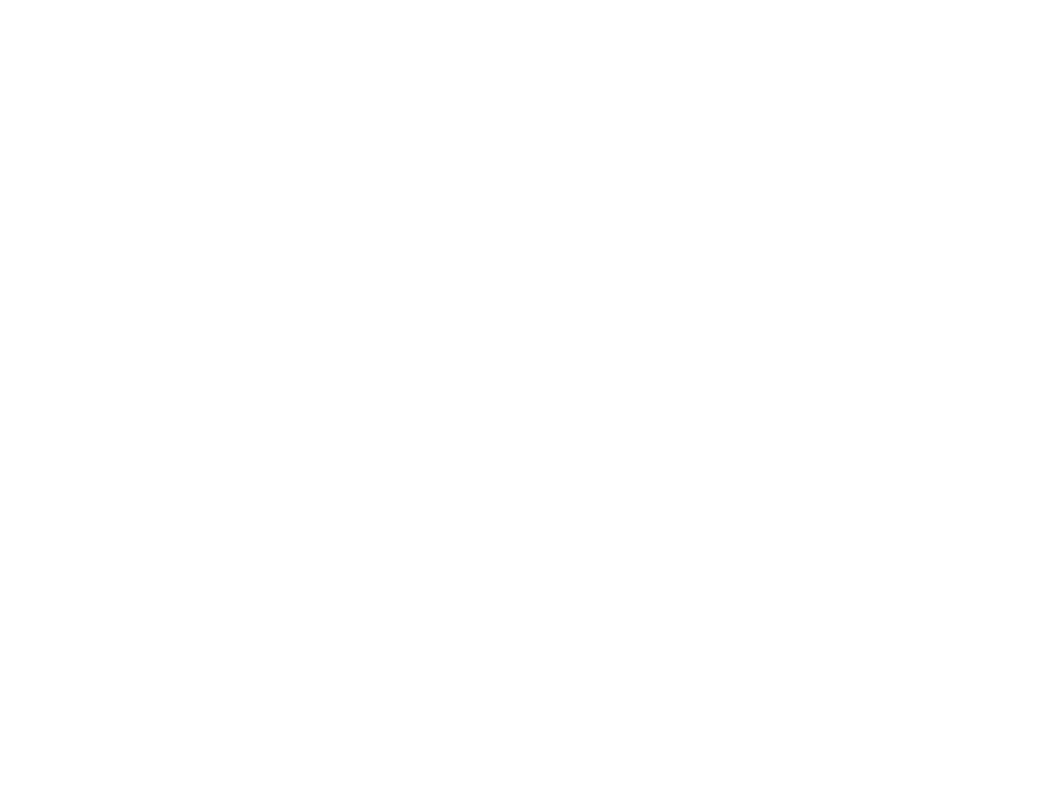
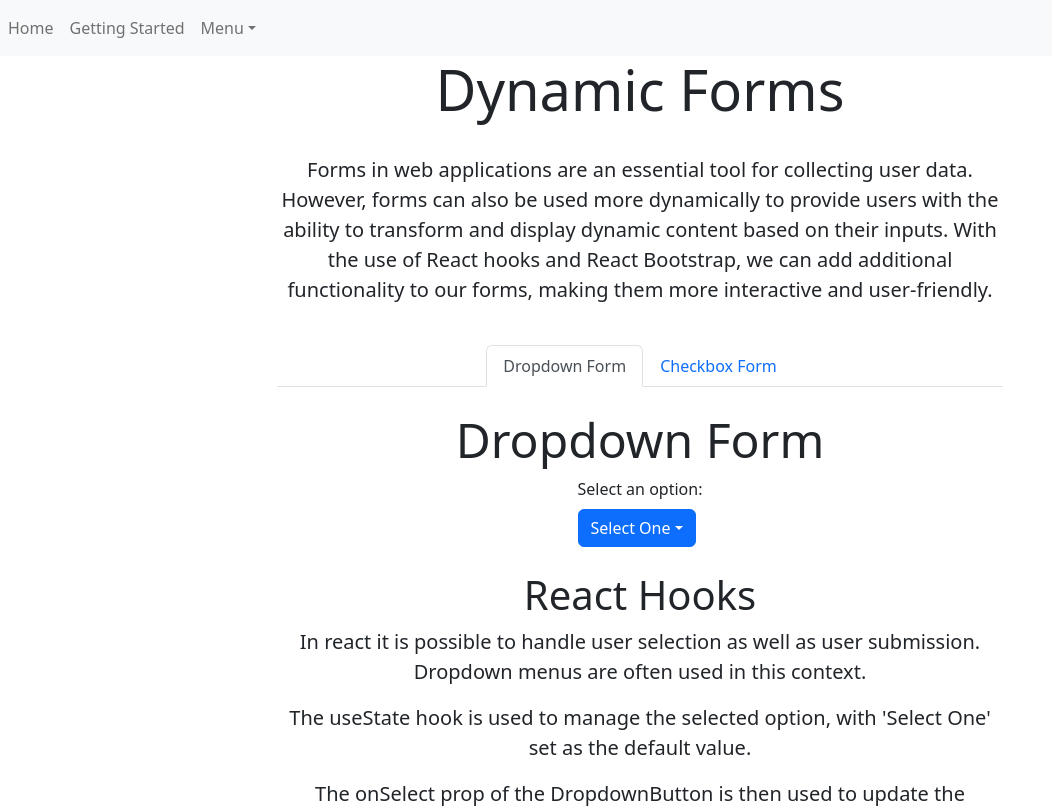
Before and after one commit to AliciaMoses/react-bootstrap-primer, a React (Create React App) app: page /dynamic-forms in a window 1280 px wide. Before the commit this address had no page. Shown: the top 808 px of the page, without its empty margins (0-1052 px from the left). Built offline with nearby package versions, Linux system fonts and the light colour scheme.

Commit message:
Added form components and inpage tab navigation

```diff
--- a/src/App.js
+++ b/src/App.js
@@ -1,6 +1,7 @@
 import "./App.css";
 import {BrowserRouter,Routes,Route} from "react-router-dom";
 import Buttons from "./components/pages/buttons/Buttons";
+import DynamicForms from "./components/pages/dynamic-forms/DynamicForms";
 import Forms from "./components/pages/forms/Forms";
 import Home from "./components/pages/home/Home";
 import Intro from "./components/pages/getting-started/GettingStarted";
@@ -16,6 +17,7 @@ function App() {
         <Routes>
           <Route exact path="/" element={<Home />} />
           <Route exact path="/buttons" element={<Buttons/>} />
+          <Route exact path="/dynamic-forms" element={<DynamicForms/>} />
           <Route exact path="/forms" element={<Forms/>} />
           <Route exact path="/getting-started" element={<Intro/>} />
           <Route exact path="/layouts" element={<Layouts/>} />
--- a/src/components/base-components/PageList.js
+++ b/src/components/base-components/PageList.js
@@ -1,5 +1,6 @@
 const PageList = [
     { path: '/buttons', label: 'Buttons' },
+    { path: '/dynamic-forms', label: 'Dynamic Forms' },
     { path: '/forms', label: 'Forms' },
     { path: '/getting-started', label: 'Getting Started' },
     { path: '/', label: 'Home' },
--- /dev/null
+++ b/src/components/demo-components/form/Checkbox.js
@@ -0,0 +1,93 @@
+import React, { useState } from "react";
+import { Form, Button } from "react-bootstrap";
+
+const CheckboxForm = () => {
+  const [selectedItems, setSelectedItems] = useState([]);
+  const [otherValue, setOtherValue] = useState("");
+  const [showInput, setShowInput] = useState(false);
+
+  const handleChange = (event) => {
+    const { value } = event.target;
+    const newSelectedItems = [...selectedItems];
+
+    if (value === "other") {
+      setShowInput(true);
+    } else {
+      setShowInput(false);
+    }
+
+    if (newSelectedItems.includes(value)) {
+      newSelectedItems.splice(newSelectedItems.indexOf(value), 1);
+    } else {
+      newSelectedItems.push(value);
+    }
+
+    setSelectedItems(newSelectedItems);
+  };
+
+  const handleOtherInputChange = (event) => {
+    setOtherValue(event.target.value);
+  };
+
+  const handleSubmit = (event) => {
+    event.preventDefault();
+    if (selectedItems.length === 0) {
+      alert("Please select at least one item");
+      return;
+    }
+    if (selectedItems.includes("other") && otherValue.trim() === "") {
+      alert('Please enter a value for "Other"');
+      return;
+    }
+
+    const selectedItemsText = selectedItems
+      .map((item) => (item === "other" ? otherValue : item))
+      .join(", ");
+
+    alert(`Selected items: ${selectedItemsText}`);
+  };
+
+  return (
+    <Form onSubmit={handleSubmit}>
+      <Form.Group controlId="checkboxMenu">
+        <Form.Check
+          type="checkbox"
+          label="Item 1"
+          value="item1"
+          onChange={handleChange}
+        />
+        <Form.Check
+          type="checkbox"
+          label="Item 2"
+          value="item2"
+          onChange={handleChange}
+        />
+        <Form.Check
+          type="checkbox"
+          label="Item 3"
+          value="item3"
+          onChange={handleChange}
+        />
+        <Form.Check
+          type="checkbox"
+          label="Other"
+          value="other"
+          onChange={handleChange}
+        />
+        {showInput && (
+          <Form.Control
+            type="text"
+            placeholder="Enter other item"
+            value={otherValue}
+            onChange={handleOtherInputChange}
+          />
+        )}
+      </Form.Group>
+      <Button variant="primary" type="submit">
+        Submit
+      </Button>
+    </Form>
+  );
+};
+
+export default CheckboxForm;
--- /dev/null
+++ b/src/components/demo-components/form/Dropdown.js
@@ -0,0 +1,29 @@
+// import React and the necessary hooks
+import React, { useState } from "react";
+
+import { Form, DropdownButton, Dropdown } from "react-bootstrap";
+
+const DropdownForm = () => {
+  const [selectedOption, setSelectedOption] = useState("Select One");
+  const handleSelect = (eventKey) => {
+    setSelectedOption(eventKey);
+  };
+
+  return (
+    <Form>
+      <Form.Group controlId="formDropdown">
+        <Form.Label>Select an option:</Form.Label>
+        <DropdownButton
+          id="dropdown-button"
+          title={selectedOption}
+          onSelect={handleSelect}
+        >
+          <Dropdown.Item eventKey="Option 1">Option 1</Dropdown.Item>
+          <Dropdown.Item eventKey="Option 2">Option 2</Dropdown.Item>
+          <Dropdown.Item eventKey="Option 3">Option 3</Dropdown.Item>
+        </DropdownButton>
+      </Form.Group>
+    </Form>
+  );
+};
+export default DropdownForm;
--- /dev/null
+++ b/src/components/pages/dynamic-forms/CheckboxForms.js
@@ -0,0 +1,35 @@
+import React from "react";
+
+import { Container } from "react-bootstrap";
+import CheckboxForm from "../../demo-components/form/Checkbox";
+
+const CheckboxForms = () => {
+  return (
+    <>
+      <br></br>
+      <h1 className="display-5 text-center">Checkbox Form</h1>
+      <br></br>
+      <Container className="d-flex justify-content-center align-items-center">
+        <CheckboxForm />
+      </Container>
+      <br></br>
+      <p className="lead text-center">
+        The form allows users to select one or more items from a list of
+        options, including an "Other" option that allows users to input a custom
+        value. If the "Other" option is selected, a text input field is
+        displayed where the user can enter their custom value.
+      </p>
+      <p className="lead text-center">
+        {" "}
+        When the form is submitted, the selected items are displayed in an alert
+        message. The code uses the useState hook to manage the selected items,
+        the "Other" input value, and whether or not to display the input field.
+        The handleOtherInputChange function is used to update the "Other" input
+        value, and the handleSubmit function is used to validate the form and
+        display the selected items in an alert message.
+      </p>
+    </>
+  );
+};
+
+export default CheckboxForms;
--- /dev/null
+++ b/src/components/pages/dynamic-forms/DropdownForms.js
@@ -0,0 +1,42 @@
+import React from "react";
+import { Prism as SyntaxHighlighter } from "react-syntax-highlighter";
+import { atomDark } from "react-syntax-highlighter/dist/esm/styles/prism";
+import { Container } from "react-bootstrap";
+import DropdownForm from "../../demo-components/form/Dropdown";
+import dropdownCode from "./dropdownCode";
+
+const DropdownForms = () => {
+  return (
+    <>
+      <br></br>
+      <h1 className="display-5 text-center">Dropdown Form</h1>
+      <Container className="d-flex justify-content-center align-items-center">
+        <DropdownForm />
+      </Container>
+      <br></br>
+      <h1 class="display-6 text-center">React Hooks</h1>
+      <p className="lead text-center">
+        In react it is possible to handle user selection as well as user
+        submission. Dropdown menus are often used in this context.
+      </p>
+      <p className="lead text-center">
+        The useState hook is used to manage the selected option, with 'Select
+        One' set as the default value.
+      </p>
+      <p className="lead text-center">
+        The onSelect prop of the DropdownButton is then used to update the
+        selected option whenever a new option is selected from the dropdown
+        menu, with the handleSelect function passing the eventKey of the
+        selected option to the setSelectedOption function.
+      </p>
+
+      <br></br>
+      <h1 class="display-6 text-center">The Code</h1>
+      <SyntaxHighlighter language="javascript" style={atomDark}>
+        {dropdownCode}
+      </SyntaxHighlighter>
+    </>
+  );
+};
+
+export default DropdownForms;
--- /dev/null
+++ b/src/components/pages/dynamic-forms/DynamicForms.js
@@ -0,0 +1,60 @@
+import React, { useState } from "react";
+import Layout from "../../base-components/layout/Layout";
+import { Container, Nav, Tab } from "react-bootstrap";
+import DropdownForms from "./DropdownForms";
+import CheckboxForms from "./CheckboxForms";
+
+const DynamicForms = () => {
+  const [currentTab, setCurrentTab] = useState("dropdown");
+
+  const handleTabSelect = (selectedTab) => {
+    setCurrentTab(selectedTab);
+  };
+
+  return (
+    <Layout>
+      <h1 className="display-4 text-center">Dynamic Forms</h1>
+      <br></br>
+      <Container style={{ maxWidth: "750px" }}>
+        <p className="lead text-center">
+          Forms in web applications are an essential tool for collecting user
+          data. However, forms can also be used more dynamically to provide
+          users with the ability to transform and display dynamic content based
+          on their inputs. With the use of React hooks and React Bootstrap, we
+          can add additional functionality to our forms, making them more
+          interactive and user-friendly.
+        </p>
+        <br></br>
+        <Tab.Container activeKey={currentTab} onSelect={handleTabSelect}>
+          <Nav
+            variant="tabs"
+            defaultActiveKey={currentTab}
+            className="d-flex justify-content-center"
+          >
+            <Nav.Item>
+              <Nav.Link eventKey="dropdown">Dropdown Form</Nav.Link>
+            </Nav.Item>
+            <Nav.Item>
+              <Nav.Link eventKey="checkbox">Checkbox Form</Nav.Link>
+            </Nav.Item>
+          </Nav>
+
+          <Tab.Content>
+            <Tab.Pane eventKey="dropdown">
+              <Container>
+                <DropdownForms />
+              </Container>
+            </Tab.Pane>
+            <Tab.Pane eventKey="checkbox">
+              <Container>
+                <CheckboxForms/>
+              </Container>
+            </Tab.Pane>
+          </Tab.Content>
+        </Tab.Container>
+      </Container>
+    </Layout>
+  );
+};
+
+export default DynamicForms;
--- /dev/null
+++ b/src/components/pages/dynamic-forms/dropdownCode.js
@@ -0,0 +1,22 @@
+const dropdownCode = `
+// Import React and the necessary hooks
+import React, { useState } from 'react';
+
+// Import the necessary components
+import { Form, DropdownButton, Dropdown } from 'react-bootstrap';
+
+// Define a component that includes a dropdown form
+const DropdownForm = () => {
+
+    // Use the useState hook to manage the selected option
+
+    // 'Select One' is set as the default value
+    const [selectedOption, setSelectedOption] = useState('Select One');
+
+    // Use the onSelect prop of DropdownButton to update the selected option
+
+    const handleSelect = (eventKey) => {
+      setSelectedOption(eventKey);
+    };
+`;
+export default dropdownCode;
--- a/src/components/pages/forms/Forms.js
+++ b/src/components/pages/forms/Forms.js
@@ -3,7 +3,7 @@ import Layout from "../../base-components/layout/Layout";
 import { Prism as SyntaxHighlighter } from "react-syntax-highlighter";
 import { atomDark } from "react-syntax-highlighter/dist/esm/styles/prism";
 import { Container } from "react-bootstrap";
-import formCode from "./forrmCode";
+import formCode from "./formCode";
 import Login from "../../demo-components/form/Login";
 import Register from "../../demo-components/form/Register";
 
```
Also changed, not shown: src/components/pages/forms/formCode.js (renamed from src/components/pages/forms/forrmCode.js).
